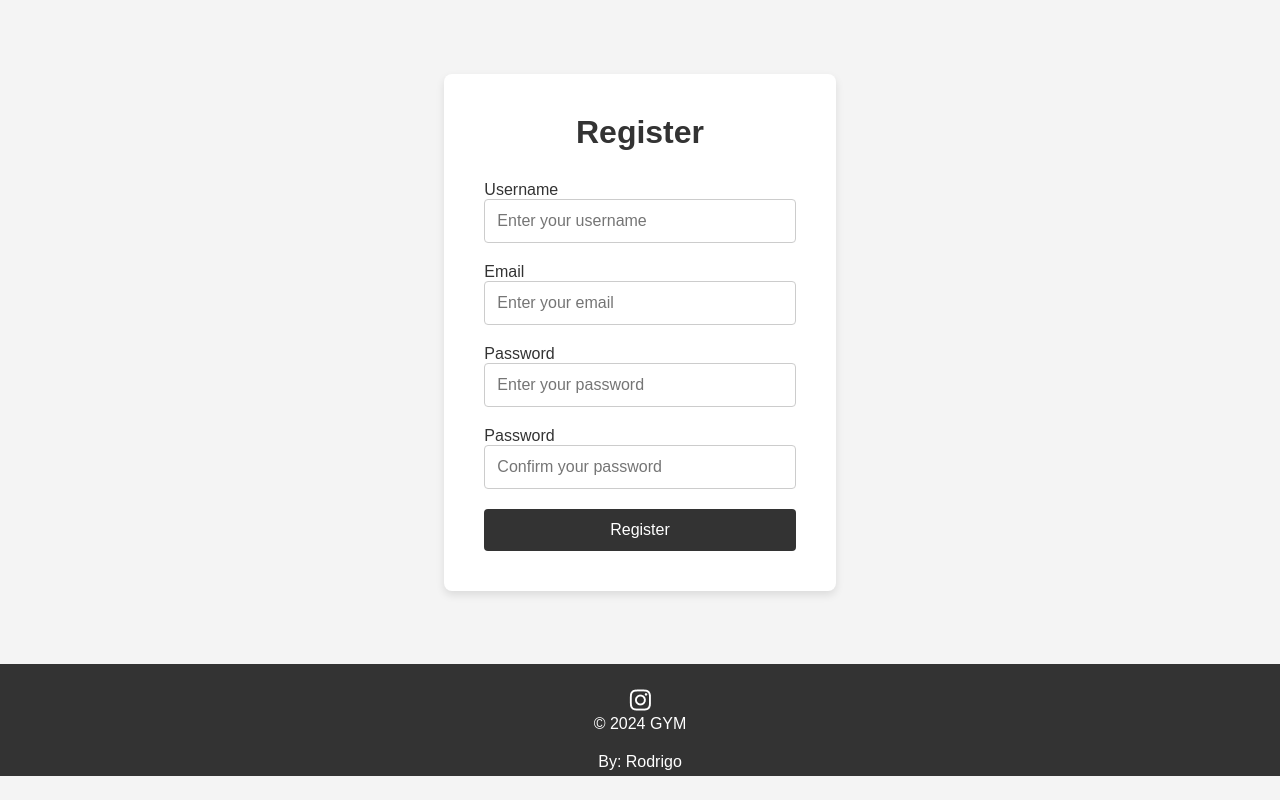
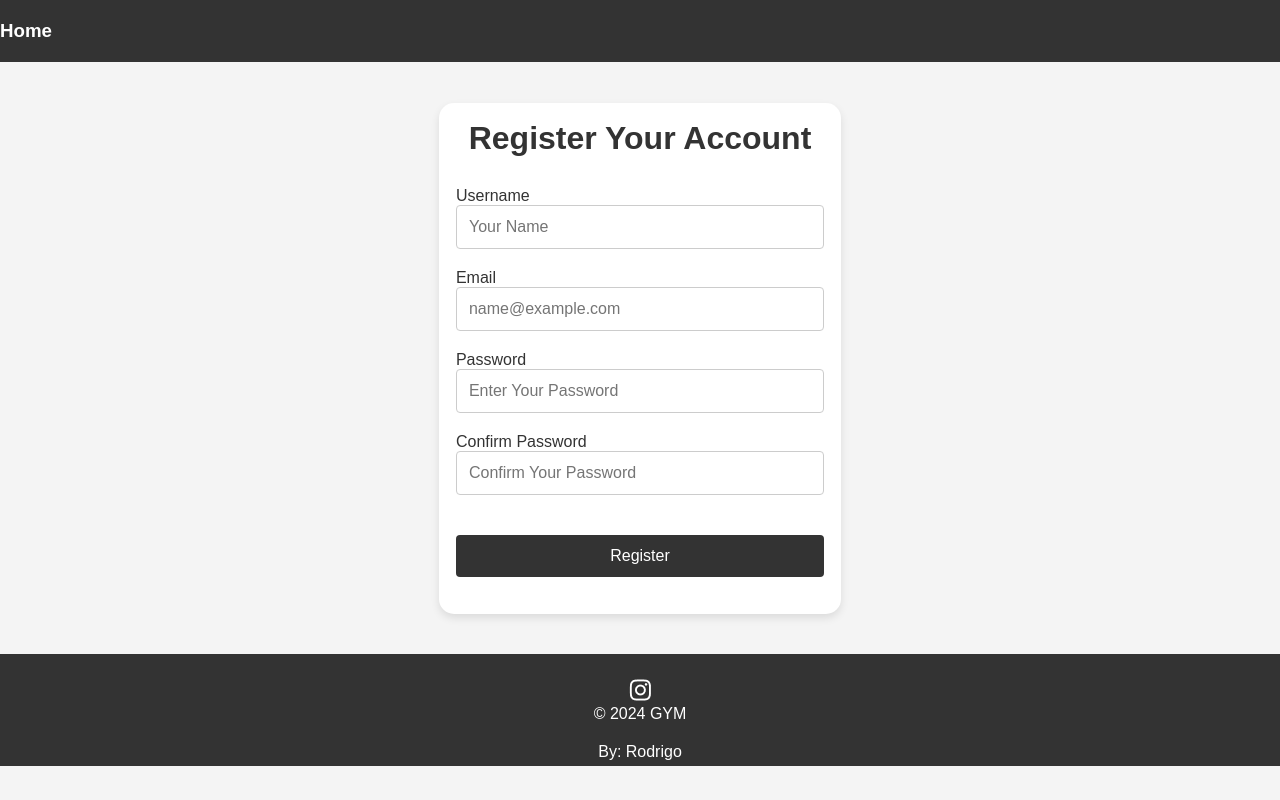
Before and after one commit to bonelli95/Gym_Training, a Django app: page /register in a window 1280 px wide. Run offline with Django 5.2, Linux system fonts and the light colour scheme.

Commit message:
creating authentication with django form

```diff
--- a/setup/static/styles/login.css
+++ b/setup/static/styles/login.css
@@ -15,13 +15,13 @@ body {
   display: flex;
   justify-content: center;
   align-items: center;
-  height: 83vh;
+  height: 73vh;
 }
 
 .login-form {
   background-color: #fff;
   padding: 40px;
-  border-radius: 8px;
+  border-radius: 15px;
   box-shadow: 0 4px 8px rgba(0, 0, 0, 0.1);
 }
 
--- a/setup/static/styles/register.css
+++ b/setup/static/styles/register.css
@@ -15,13 +15,13 @@ body {
     display: flex;
     justify-content: center;
     align-items: center;
-    height: 83vh;
+    height: 74vh;
 }
 
 .register-form {
     background-color: #fff;
-    padding: 40px;
-    border-radius: 8px;
+    padding: 17px;
+    border-radius: 15px;
     box-shadow: 0 4px 8px rgba(0, 0, 0, 0.1);
 }
 
--- a/templates/user/register.html
+++ b/templates/user/register.html
@@ -9,26 +9,28 @@
     <link rel="stylesheet" href="{% static 'styles/register.css' %}">
 </head>
 <body>
+  <header>
+    <nav>
+      <ul>
+        <h3><li><a href="{% url 'index' %}">Home</a></li></h3>
+      </ul>
+    </nav>
+  </header>
     <div class="register-container">
-        <form class="register-form">
-            <h1>Register</h1>
-            <div class="form-group">
-                <label for="username">Username</label>
-                <input type="text" id="username" name="username" placeholder="Enter your username" required>
-            </div>
-            <div class="form-group">
-                <label for="email">Email</label>
-                <input type="email" id="email" name="email" placeholder="Enter your email" required>
-            </div>
-            <div class="form-group">
-                <label for="password1">Password</label>
-                <input type="password" id="password1" name="password1" placeholder="Enter your password" required>
-            </div>
-            <div class="form-group">
-              <label for="password2">Password</label>
-              <input type="password" id="password2" name="password2" placeholder="Confirm your password" required>
+      <form class="register-form" action="{% url 'register' %}" method="POST">
+          <h1>Register Your Account</h1>
+          {% csrf_token %}
+          <div class="form-group">
+              {% for field in form.visible_fields %}
+              <div>
+                  <label for="{{ field.id_for_label }}">{{ field.label }}</label>
+                  {{ field }}
+              </div>
+              {% endfor %}
           </div>
+          <div class="form-group">
             <button type="submit">Register</button>
+          </div>
         </form>
     </div>
     <footer>
--- a/user/forms.py
+++ b/user/forms.py
@@ -1,14 +1,72 @@
 from django import forms
+from django.forms import ModelForm, TextInput, PasswordInput
 
 class LoginForms(forms.Form):
-    name_login = forms.CharField(
+    username = forms.CharField(
         label="Username",
         required=True,
-        max_length=20
+        max_length=30,
+        widget=forms.TextInput(
+            attrs={
+                "class": "form-group",
+                "placeholder": "Enter Your Name"
+            }
+        )
     )
     password = forms.CharField(
         label="Password",
         required=True,
         max_length=20,
-        widget=forms.PasswordInput
+        widget=forms.PasswordInput(
+            attrs={
+                "class": "form-group",
+                "placeholder": "Enter Your Password"
+            }
+        )
     )
+
+class RegisterForms(forms.Form):
+    username_register = forms.CharField(
+        label="Username",
+        required=True,
+        max_length=30,
+        widget=forms.TextInput(
+            attrs={
+                "class": "form-group",
+                "placeholder": "Your Name"
+            }
+        )
+    )
+    email = forms.EmailField(
+        label="Email",
+        required=True,
+        max_length=30,
+        widget=forms.EmailInput(
+            attrs={
+                "class": "form-group",
+                "placeholder": "name@example.com"
+            }
+        )
+    )
+    password1 = forms.CharField(
+        label="Password",
+        required=True,
+        max_length=20,
+        widget=forms.PasswordInput(
+            attrs={
+                "class": "form-group",
+                "placeholder": "Enter Your Password"
+            }
+        )
+    )
+    password2 = forms.CharField(
+        label="Confirm Password",
+        required=True,
+        max_length=20,
+        widget=forms.PasswordInput(
+            attrs={
+                "class": "form-group",
+                "placeholder": "Confirm Your Password"
+            }
+        )
+    )
--- a/user/views.py
+++ b/user/views.py
@@ -1,9 +1,35 @@
-from django.shortcuts import render
-from user.forms import LoginForms
+from django.shortcuts import render, redirect
+from user.forms import LoginForms, RegisterForms
+from django.contrib.auth.models import User
 
 def login(request):
     form = LoginForms()
     return render(request, 'user/login.html', {'form':form})
 
 def register(request):
-    return render(request, 'user/register.html')
+    form = RegisterForms()
+
+    if request.method == 'POST':
+        form = RegisterForms(request.POST)
+
+        if form.is_valid():
+            if form['password1'].value() != form['password2'].value():
+                return redirect('register')
+
+            username = form['username_register'].value()
+            email = form['email'].value()
+            password = form['password1'].value()
+
+            if User.objects.filter(username=username).exists():
+                form.add_error('username_register', "Username already exists")
+                return redirect('register')
+
+            user = User.objects.create_user(
+                username=username,
+                email=email,
+                password=password
+            )
+            user.save()
+            return redirect('login')
+
+    return render(request, 'user/register.html', {'form':form})
--- a/workouts/urls.py
+++ b/workouts/urls.py
@@ -1,5 +1,6 @@
 from django.urls import path
 from workouts.views import index, exercise_details
+from . import views
 
 urlpatterns = [
     path('', index, name='index'),
```
Also changed, not shown: templates/user/login.html (+17 -5 lines), workouts/models.py (+8 -1 lines), workouts/migrations/0005_exercise_user.py (added).
